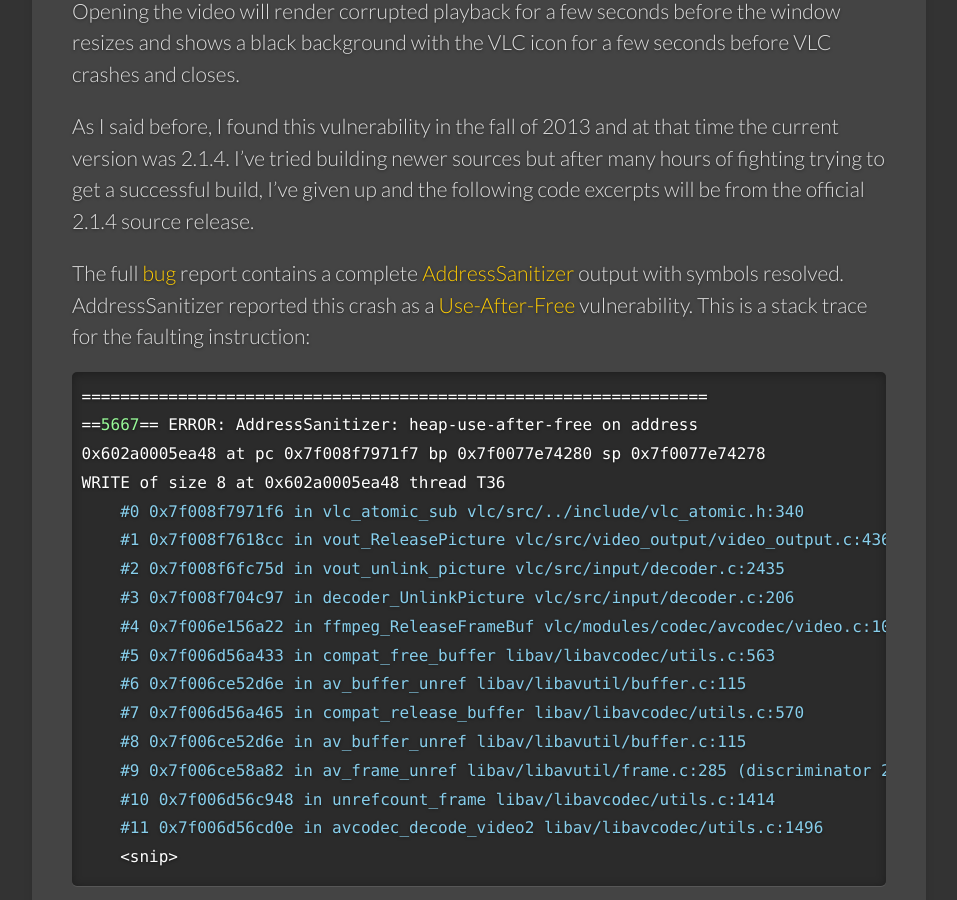
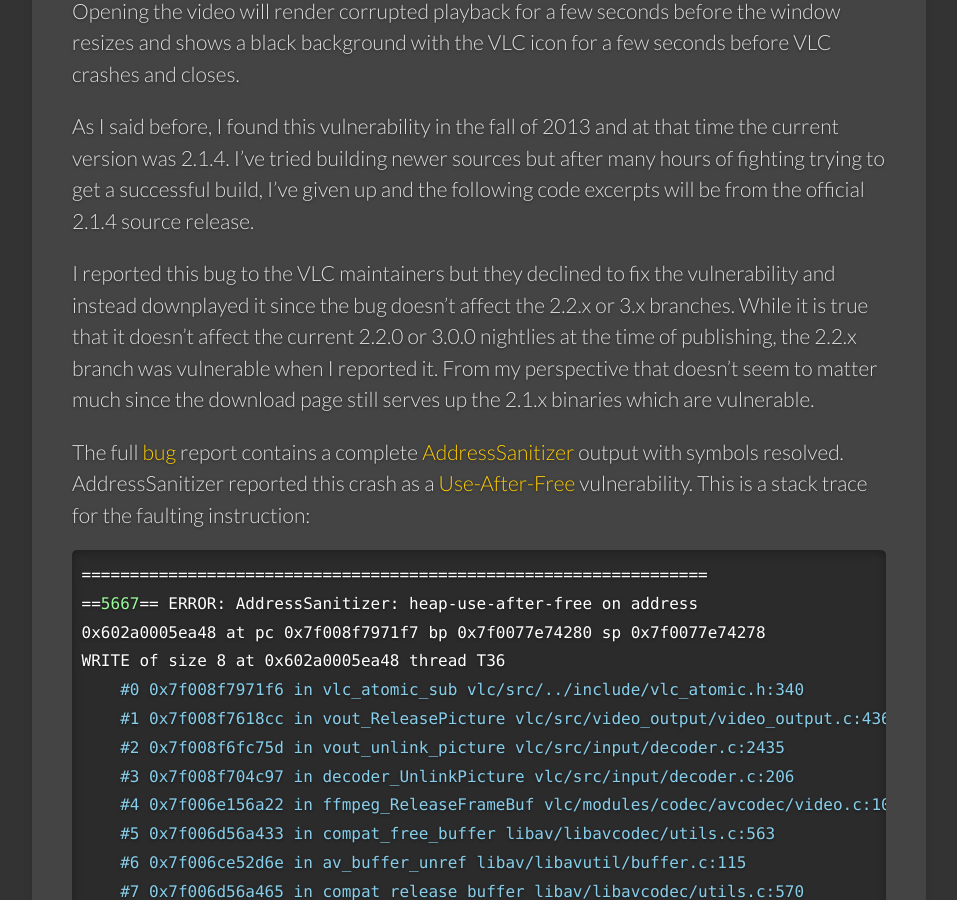
Before and after one commit to cbisnett/cbisnett.github.io, a Jekyll site: the page built from _posts/2015-02-15-use-after-free-in-vlc-2.1.x.md, in a window 1280 px wide and 900 px high, scrolled down 1009 px. Shown: the whole window, without its empty margins (48-1005 px from the left). Built offline with Jekyll 4.4.1, drawn with Linux system fonts in a browser that asks for light colours.

Commit message:
Added a clarification to state which versions of VLC are vulnerable

```diff
--- a/_posts/2015-02-15-use-after-free-in-vlc-2.1.x.md
+++ b/_posts/2015-02-15-use-after-free-in-vlc-2.1.x.md
@@ -19,6 +19,8 @@ After writing a simple Python script to replace random bytes in input files I go
 Opening the video will render corrupted playback for a few seconds before the window resizes and shows a black background with the VLC icon for a few seconds before VLC crashes and closes.
 
 As I said before, I found this vulnerability in the fall of 2013 and at that time the current version was 2.1.4.  I've tried building newer sources but after many hours of fighting trying to get a successful build, I've given up and the following code excerpts will be from the official 2.1.4 source release.
+
+I reported this bug to the VLC maintainers but they declined to fix the vulnerability and instead downplayed it since the bug doesn't affect the 2.2.x or 3.x branches.  While it is true that it doesn't affect the current 2.2.0 or 3.0.0 nightlies at the time of publishing, the 2.2.x branch was vulnerable when I reported it.  From my perspective that doesn't seem to matter much since the download page still serves up the 2.1.x binaries which are vulnerable.
 
 The full [bug](https://trac.videolan.org/vlc/ticket/12754) report contains a complete [AddressSanitizer](https://code.google.com/p/address-sanitizer/wiki/AddressSanitizer) output with symbols resolved.  AddressSanitizer reported this crash as a [Use-After-Free](http://cwe.mitre.org/data/definitions/416.html) vulnerability.  This is a stack trace for the faulting instruction:
 {% highlight bash %}
```
